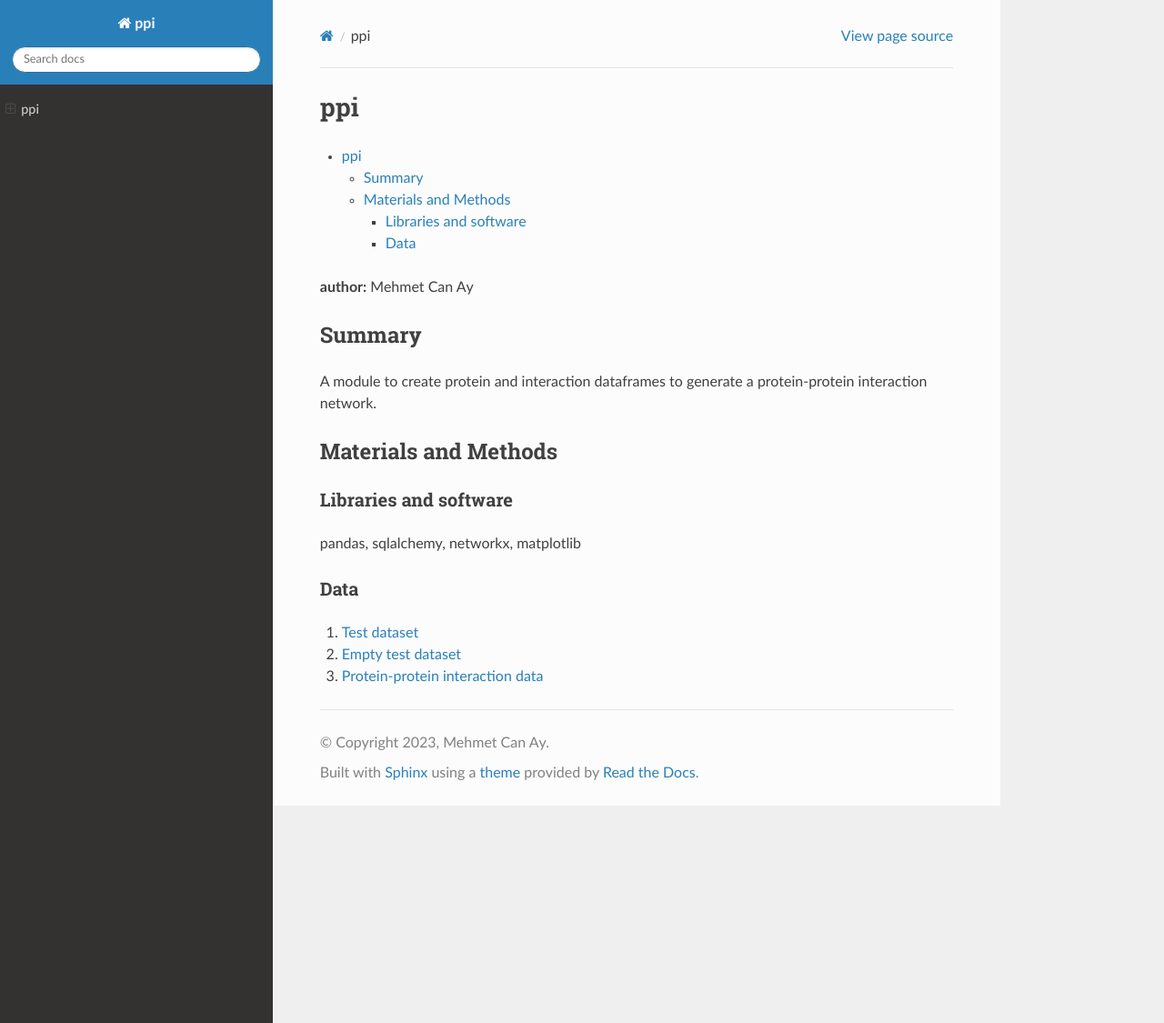
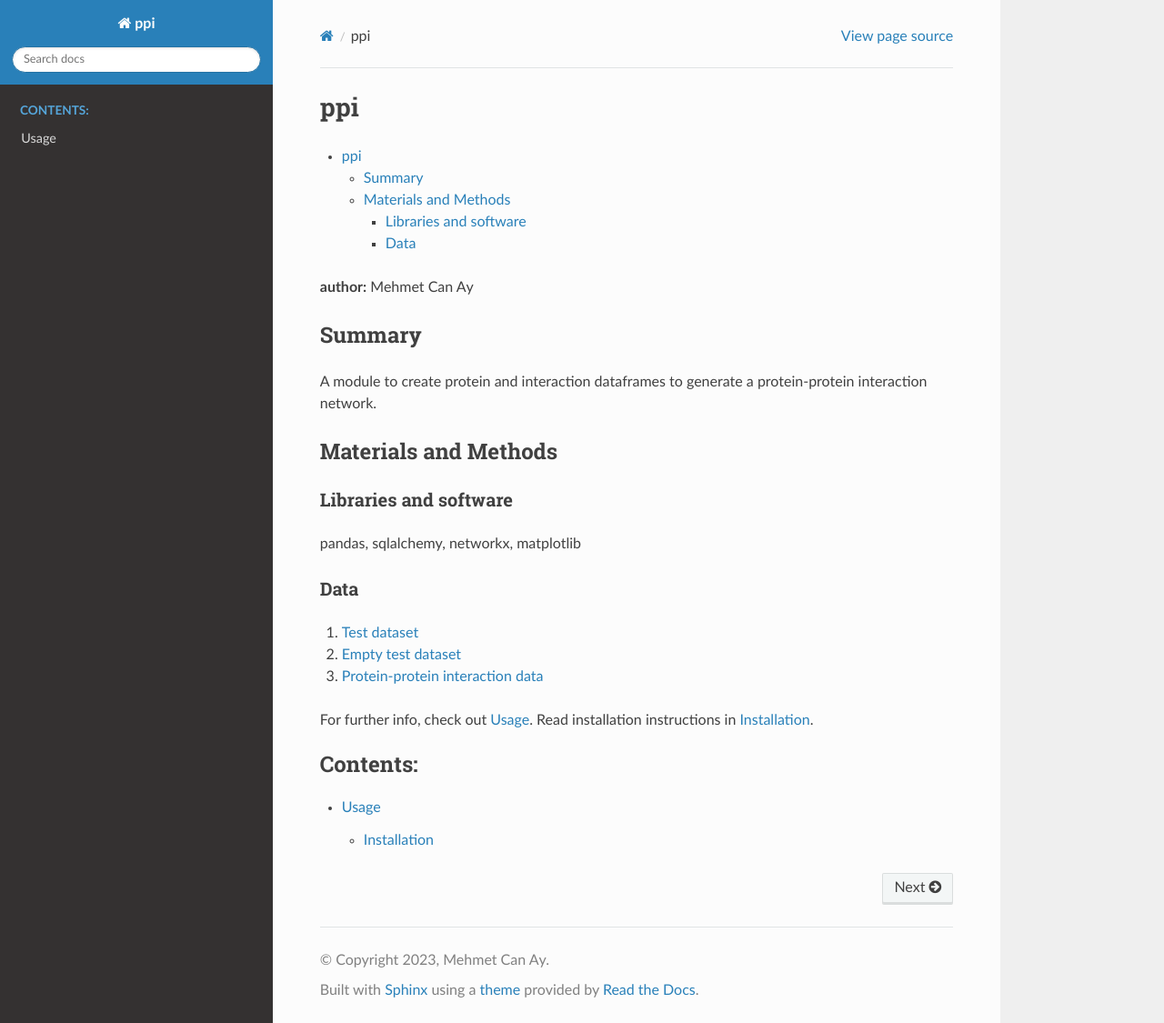
Before and after one commit to mehmetcanay/ppi, a Sphinx documentation site: the page built from docs/source/index.md, in a window 1280 px wide and 1125 px high. Shown: the whole window at 91% size. Built offline with Sphinx 7.4.7 and the Read the Docs theme 2.0.0, drawn with Linux system fonts in a browser that asks for light colours.

Commit message:
Add usage document and cross-references

````diff
--- a/docs/source/conf.py
+++ b/docs/source/conf.py
@@ -21,6 +21,7 @@ extensions = [
     "sphinx.ext.autodoc",
     "sphinx.ext.napoleon",
     "sphinx.ext.autosummary",
+    "sphinx.ext.autosectionlabel",
 ]
 
 templates_path = ["_templates"]
--- a/docs/source/index.md
+++ b/docs/source/index.md
@@ -6,7 +6,12 @@
 ```{include} ../../README.md
 ```
 
+For further info, check out {doc}`usage`.
+Read installation instructions in {ref}`Installation`.
+
 ```{toctree}
 :caption: 'Contents:'
 :maxdepth: 2
+
+usage
 ```
````
Also changed, not shown: docs/source/usage.md (added, +9 -0 lines).
